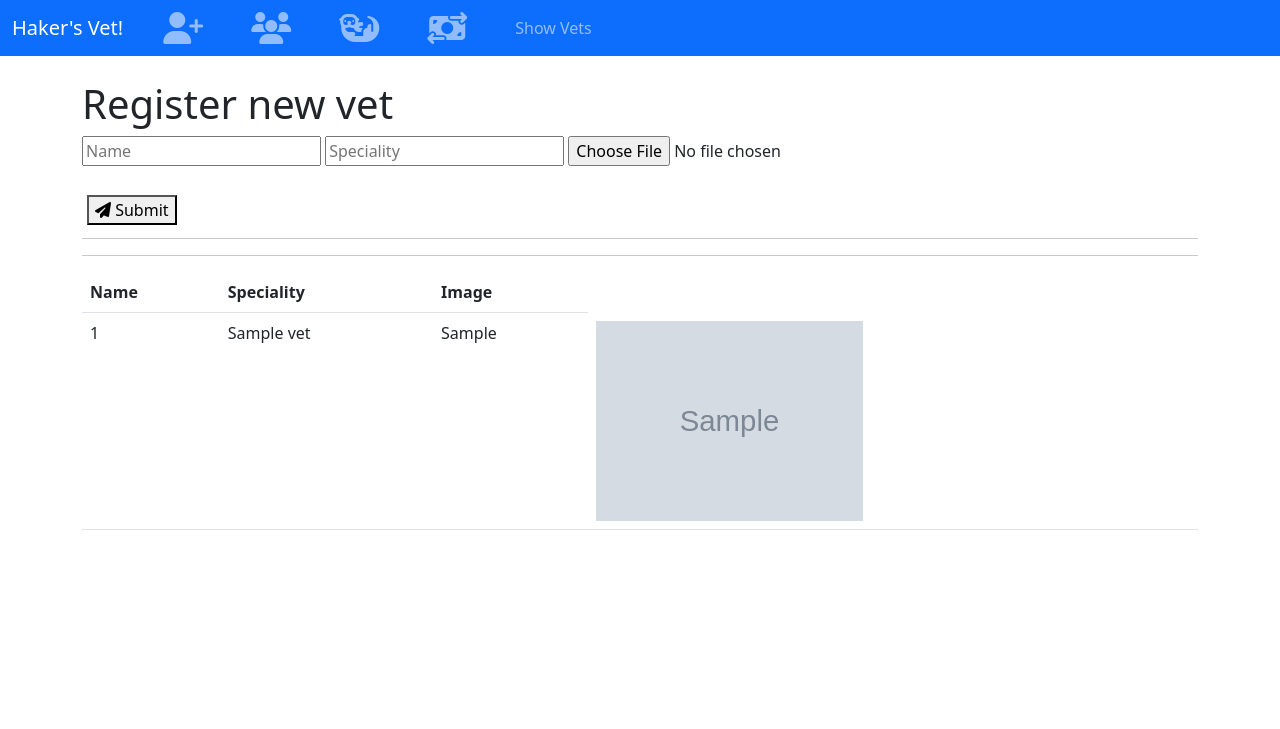
After one commit to lqcharska/Veterinary-clinic, a Django app: page /show_vets/ in a window 1280 px wide. The commit adds this page. Shown: the top 729 px of the page. Run offline with Django 4.2, Linux system fonts and the light colour scheme; tables that the repository leaves empty hold one stand-in row (values such as "Sample post"); grey boxes marked "Sample" are stand-in pictures; some libraries are stand-ins or nearby versions.

Commit message:
add vets form and show

```diff
--- a/przychodnia/models.py
+++ b/przychodnia/models.py
@@ -66,3 +66,9 @@ class MedicalTreatment(models.Model):
     tag = models.CharField(max_length=100)
     description = models.CharField(max_length=2000)
     date = models.DateTimeField(auto_now=True)
+
+
+class Vet(models.Model):
+    name = models.CharField(max_length=50)
+    speciality = models.CharField(max_length=50)
+    image = models.ImageField(upload_to=path_and_rename, max_length=255, blank=True, null=True)
--- a/przychodnia/templates/main_template.html
+++ b/przychodnia/templates/main_template.html
@@ -64,8 +64,13 @@
                     </a>
                 </li>
                 <li class="nav-item">
-                    <a class="nav-link px-4" href="/show_mt" alr="Show medical treatments">
+                    <a class="nav-link px-4" href="/show_mt" alt="Show medical treatments">
                         <i class="fa-solid fa-money-bill-transfer fa-2xl"></i>
+                    </a>
+                </li>
+                <li class="nav-item">
+                    <a class="nav-link px-4" href="/show_vets" alt="Show vets">
+                        Show Vets
                     </a>
                 </li>
             </ul>
--- /dev/null
+++ b/przychodnia/templates/show_vets.html
@@ -0,0 +1,42 @@
+{% extends "main_template.html" %}
+
+{% block title %}Show Vet{% endblock %}
+
+{% block main_content %}
+<h1>Register new vet</h1>
+
+<form enctype="multipart/form-data" id="add_vet" action="/show_vets/" method="post">
+    {% csrf_token %}
+    <input class="input_text" type="text" required placeholder="Name" name="name" />
+    <input class="input_text" type="text" required placeholder="Speciality" name="speciality" />
+    <input class="input_text" type="file" name="image" accept="image/*" required="" id="id_image" oninput="pic.src=window.URL.createObjectURL(this.files[0])">
+</form>
+<img id="pic" style="max-height: 300px;" />
+<br>
+<button style="margin: 5px;" type="submit" form="add_vet" value="Submit">
+    <i class="fa-solid fa-paper-plane"></i> Submit
+</button>
+<hr class="mt-2 mb-3"/>
+<hr class="mt-2 mb-3"/>
+<table class="table">
+    <tr>
+        <th>Name</th>
+        <th>Speciality</th>
+        <th>Image</th>
+    </tr>
+
+    {% for vet, index in vets_and_pages.ziped_items %}
+        <tr>
+            <td>{{ index }}</td>
+            <td>{{ vet.name }}</td>
+            <td>{{ vet.speciality }}</td>
+            {% if vet.image %}
+                <td><img src="{{ vet.image.url}}" alt="connect" style="max-height:200px"></td>
+            {% else %}
+                <td><img src="/static/przychodnia/hotdog-solid.svg" alt="connect" style="max-height:100px"></td>
+            {% endif %}
+        </tr>
+    {% endfor %}
+</table>
+
+{% endblock %}
--- a/przychodnia/urls.py
+++ b/przychodnia/urls.py
@@ -13,6 +13,7 @@ urlpatterns = [
     path('show_animals/', views.show_animals),
     path('show_mt/', views.show_mt),
     path('watch_owner/', views.watch_owner),
+    path('show_vets/', views.show_vets),
     path('download_mt/', views.download_mt),
 ] + static(settings.STATIC_URL, document_root=settings.STATIC_ROOT)
 
--- a/przychodnia/views.py
+++ b/przychodnia/views.py
@@ -5,8 +5,8 @@ from django.http import HttpResponse
 from django.shortcuts import render, redirect
 
 # Create your views here.
-from przychodnia.forms import AddAnimalForm, AddOwnerForm, WatchOwnerForm, MedicalTreatmentFrom, FilterInfoForm
-from przychodnia.models import Animal, Owner, MedicalTreatment
+from przychodnia.forms import AddAnimalForm, AddOwnerForm, WatchOwnerForm, MedicalTreatmentFrom, FilterInfoForm, AddVetForm
+from przychodnia.models import Animal, Owner, MedicalTreatment, Vet
 
 from django.utils.dateparse import parse_date
 
@@ -209,7 +209,43 @@ def show_animals(request):
     animals = Animal.objects.all()
     return render(request, 'show_animals.html', {
         'animals_and_pages': _get_page_items(animals, items_per_page, selected_page_number, "animals")
-     })
+    })
+
+
+def show_vets(request):
+    settings = _get_filter_info(request)
+    selected_page_number = settings['selected_page_number']
+    items_per_page = settings['items_per_page']
+
+    error_message = ""
+    success_message = ""
+    if request.POST:
+        received_form = AddVetForm(request.POST, request.FILES)
+
+        if received_form.is_valid():
+            if len(Vet.objects.filter(name=received_form.cleaned_data['name'])) > 0:
+                """
+                If user with this data exists, we can not add this data to database
+                """
+                error_message = f"Vet {received_form.cleaned_data['name']} exists."
+            else:
+                """
+                User not exists, can be added to database
+                """
+                received_form.save()
+                success_message = f"Successfully saved user {received_form.cleaned_data['name']}"
+        else:
+            # TODO this should be handled and message printed to user
+            # received_errors_dictionary = received_form.errors.as_data()
+            print(received_form.errors)
+            error_message = "form is invalid"
+
+    vets = Vet.objects.all()
+    return render(request, 'show_vets.html', {
+        'vets_and_pages': _get_page_items(vets, items_per_page, selected_page_number, "vets"),
+        'success_message': success_message if success_message != "" else None,  # not used for now
+        'error_message': error_message if error_message != "" else None,  # not used for now
+    })
 
 
 def index(request):
```
Also changed, not shown: przychodnia/forms.py (+11 -1 lines), przychodnia/migrations/0010_vet_alter_animal_type.py (added).
